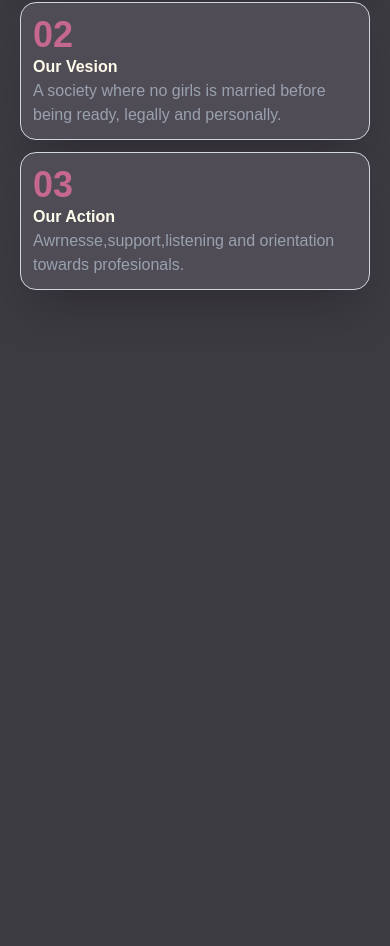
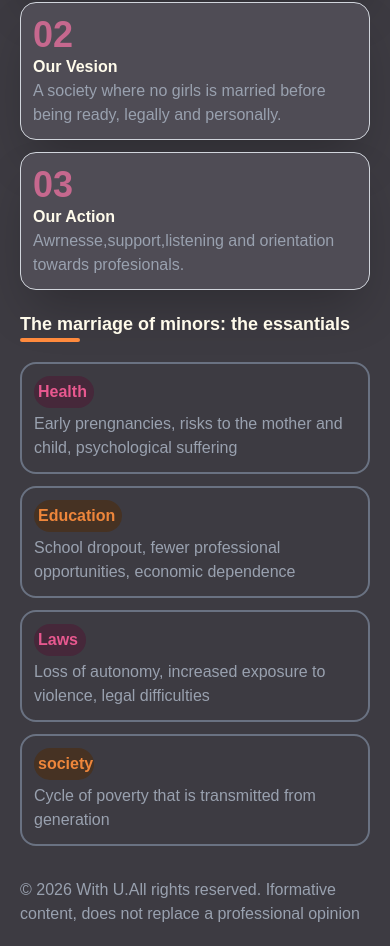
Before and after one commit to Khadija-El-Achyr/Khadija-Elachyr--project-final-HTMLandCSS, a website: page index.html in a window 390 px wide. Shown: the part 493-1439 px from the top of the page. Before the commit the page ends 844 px from the top, so only its background shows below. Drawn offline with Linux system fonts and the light colour scheme.

Commit message:
feat: add desktop and mobile section3 homePage

```diff
--- a/index.html
+++ b/index.html
@@ -9,7 +9,7 @@
     <link rel="stylesheet" href="./public/css/app.css">
 </head>
 
-<body class="bg-[#3D3B42] font-poppins ">
+<body class="bg-[#3D3B42] font-poppins  ">
     <header class="bg-[#4b4951] flex items-center justify-between px-5 py-1 relative">
         <h1 class="font-extrabold text-5xl text-black">W<span class="">th</span>.<span class="text-[#FF8A3D]">U</span>
         </h1>
@@ -80,9 +80,36 @@
 
             </div>
         </section>
-        <section></section>
+        <section class="flex flex-col gap-5">
+            <div>
+                <h3 class="text-amber-50 font-bold text-lg">The marriage of minors: the essantials</h3>
+                <div class="h-1 w-15 bg-[#ff8a3d] rounded-2xl"></div>
+            </div>
+            <div class="flex gap-3 max-sm:flex-col">
+                <div class="border-2 border-gray-500 p-3 rounded-2xl flex flex-col gap-1 hover:bg-[#4f4c55]">
+                    <p class="text-[#e8588f] bg-[#46283a] font-bold text-s w-15 p-1 rounded-2xl">Health</p>
+                    <p class="text-gray-400">Early prengnancies, risks to the mother and child, psychological suffering</p>
+                </div>
+                <div class="border-2 border-gray-500 p-3 rounded-2xl flex flex-col gap-1 hover:bg-[#4f4c55]">
+                    <p class="text-[#ee863b] bg-[#463223] font-bold text-s w-22 p-1 rounded-2xl">Education</p>
+                    <p class="text-gray-400">School dropout, fewer professional opportunities, economic dependence</p>
+                </div>
+                <div class="border-2 border-gray-500 p-3 rounded-2xl flex flex-col gap-1 hover:bg-[#4f4c55]">
+                    <p class="text-[#e8588f] bg-[#46283a] font-bold text-s w-13 p-1 rounded-2xl">Laws</p>
+                    <p class="text-gray-400">Loss of autonomy, increased exposure to violence, legal difficulties</p>
+                </div>
+                <div class="border-2 border-gray-500 p-3 rounded-2xl flex flex-col gap-1 hover:bg-[#4f4c55]">
+                    <p class="text-[#ee863b] bg-[#463223] font-bold text-s w-15 p-1 rounded-2xl">society</p>
+                    <p class="text-gray-400">Cycle of poverty that is transmitted from generation</p>
+                </div>
+            </div>
+        </section>
     </main>
-    <footer></footer>
+    <footer class="flex justify-between p-5">
+        <span></span>
+        <p class="text-gray-400">&copy; 2026 With U.All rights reserved. Iformative content, does not replace a professional opinion</p>
+        <span></span>
+    </footer>
 </body>
 
 </html>
```
Also changed, not shown: public/css/output.css.
